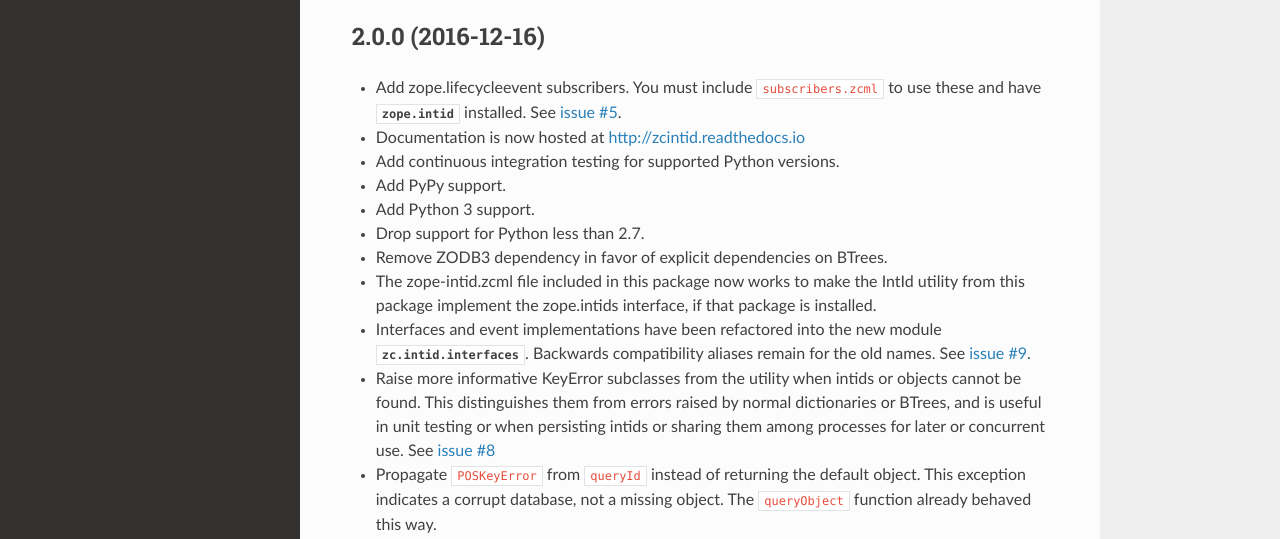
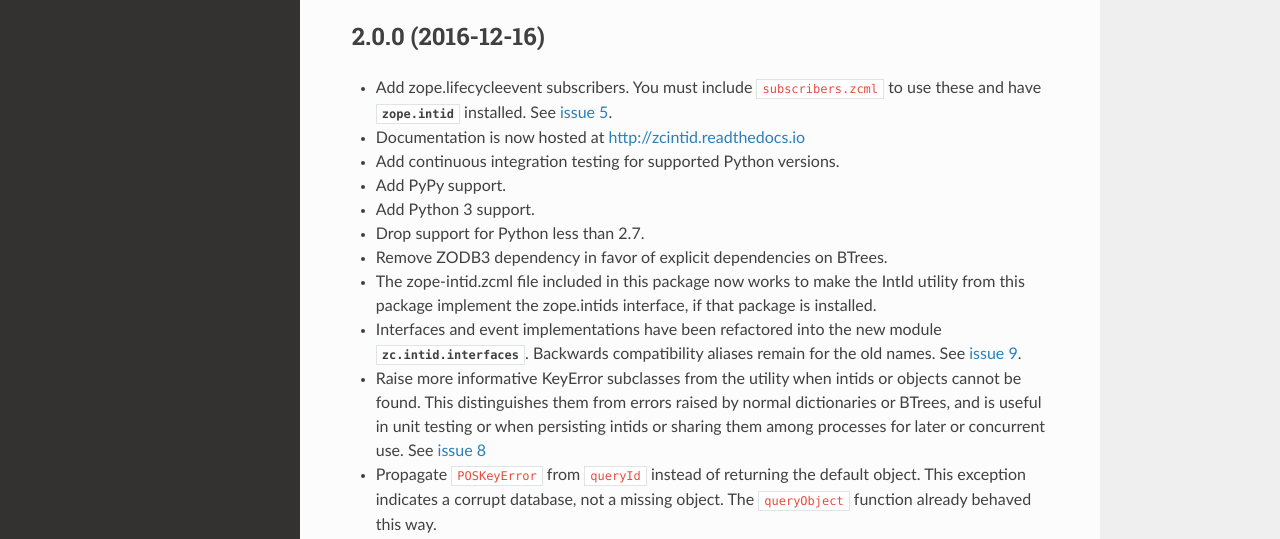
Before and after one commit to zopefoundation/zc.intid, a Sphinx documentation site: the page built from docs/changelog.rst, in a window 1280 px wide and 1380 px high. Shown: the part 372-911 px from the top of the window. Built offline with Sphinx 7.4.7 and the Read the Docs theme 2.0.0, drawn with Linux system fonts in a browser that asks for light colours.

```diff
--- a/docs/conf.py
+++ b/docs/conf.py
@@ -355,9 +355,9 @@ intersphinx_mapping = {
 }
 
 extlinks = {'issue': ('https://github.com/zopefoundation/zc.intid/issues/%s',
-                      'issue #'),
+                      'issue %s'),
             'pr': ('https://github.com/zopefoundation/zc.intid/pull/%s',
-                   'pull request #')}
+                   'pull request %s')}
 
 autodoc_default_flags = ['members', 'show-inheritance']
 autoclass_content = 'both'
```
